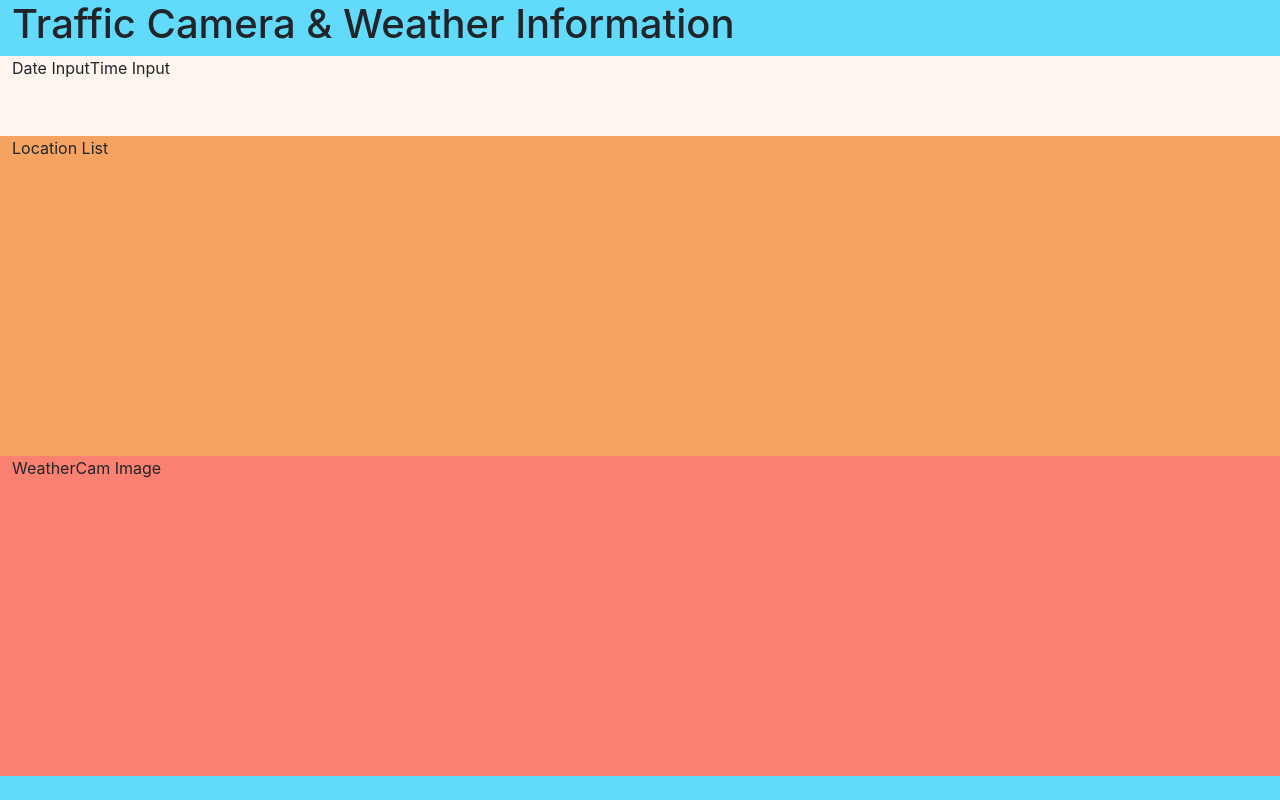
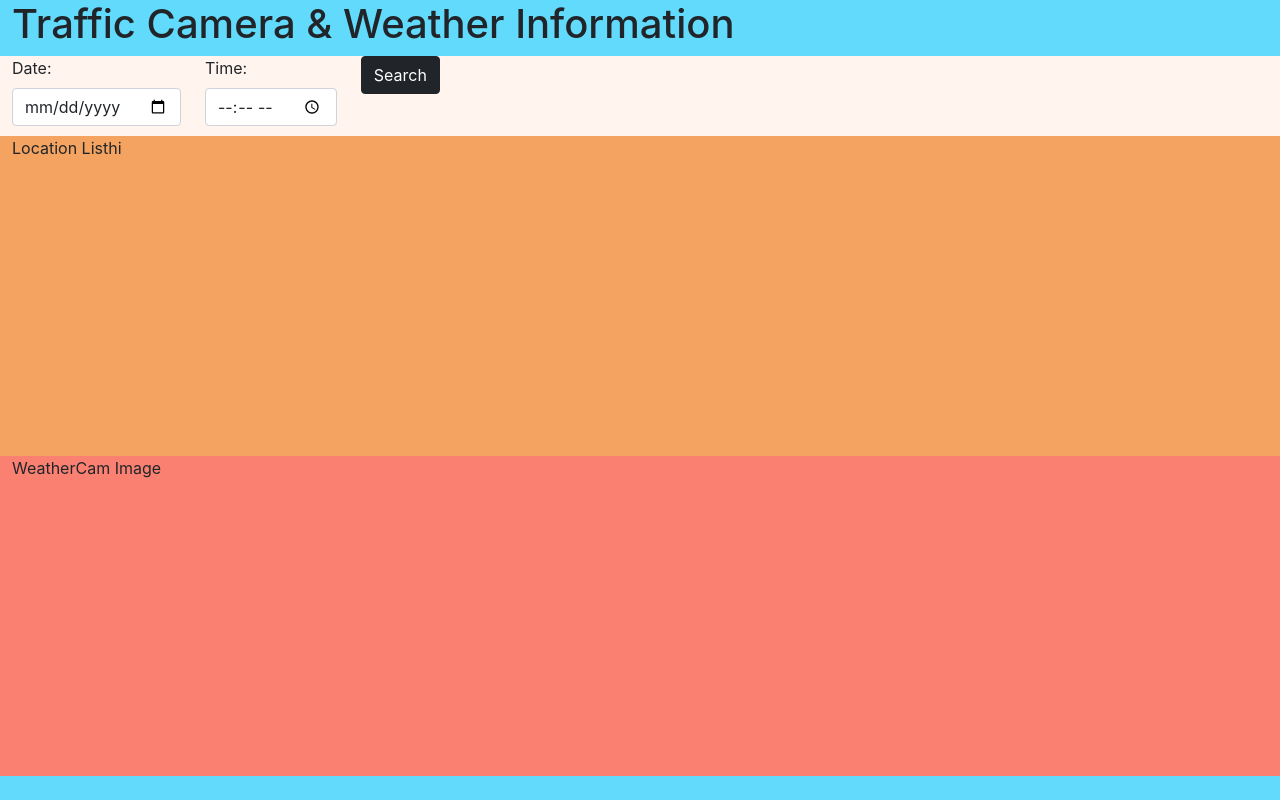
Before and after one commit to gloairc/traffic-cam-weather, a React (Create React App) app: page / in a window 1280 px wide. Built offline with nearby package versions, Linux system fonts and the light colour scheme; no server answers.

Commit message:
added in react-bootstrap datepicker, timepicer and search btn, but without submit logic

```diff
--- a/package.json
+++ b/package.json
@@ -6,7 +6,9 @@
     "@testing-library/jest-dom": "^5.11.9",
     "@testing-library/react": "^11.2.5",
     "@testing-library/user-event": "^12.7.3",
+    "axios": "^0.21.1",
     "react": "^17.0.1",
+    "react-bootstrap": "^1.5.0",
     "react-dom": "^17.0.1",
     "react-scripts": "4.0.3",
     "web-vitals": "^1.1.0"
--- a/src/components/DataTime.js
+++ b/src/components/DataTime.js
@@ -1,16 +1,43 @@
 import React from "react";
+import {
+    Form,
+    FormControl,
+    Row,
+    Col,
+    Button
+} from "react-bootstrap";
 
 const DateTime = () => {
 
     return (
-        <div class="container-fluid d-flex flex-row" id="date-time-cont">
-            <div>
-                Date Input
-        </div>
-            <div>
-                Time Input
-     </div>
-
+        <div class="container-fluid d-flex" id="date-time-cont">
+            <Form>
+                <Row>
+                    <Col>
+                        <Form.Group controlId="date.ControlInput">
+                            <Form.Label>Date:</Form.Label>
+                            <Form.Control
+                                type="date"
+                                title="date"
+                            />
+                        </Form.Group>
+                    </Col>
+                    <Col>
+                        <Form.Group controlId="time.ControlInput">
+                            <Form.Label>Time:</Form.Label>
+                            <Form.Control
+                                type="time"
+                                title="time"
+                            />
+                        </Form.Group>
+                    </Col>
+                    <Col>
+                        <Button variant="dark">
+                            Search
+</Button>
+                    </Col>
+                </Row>
+            </Form>
         </div>
     )
 }
--- a/src/components/LocationList.js
+++ b/src/components/LocationList.js
@@ -1,10 +1,25 @@
-import React from "react";
+import React, { useEffect, useState } from "react";
+import axios from "axios";
 
 const LocationList = () => {
+    const [camera, setCamera] = useState("hi")
+
+    // useEffect = (() => {
+    axios
+        .get("https://api.data.gov.sg/v1/transport/traffic-images?date_time=2021-02-26T12%3A27%3A50%2B08%3A00")
+        .then((response) => {
+            console.log("axios response", response);
+            // setCamera(response.data)
+        })
+        .catch((error) => {
+            console.log("axios error", error);
+        });
+    // }, [])
 
     return (
         <div class="container-fluid" id="location-list-cont">
             Location List
+            {camera}
         </div>
     )
 }
```
Also changed, not shown: src/App.js (+17 -1 lines), 1 other file (tests, documents, lock files or other folders).
